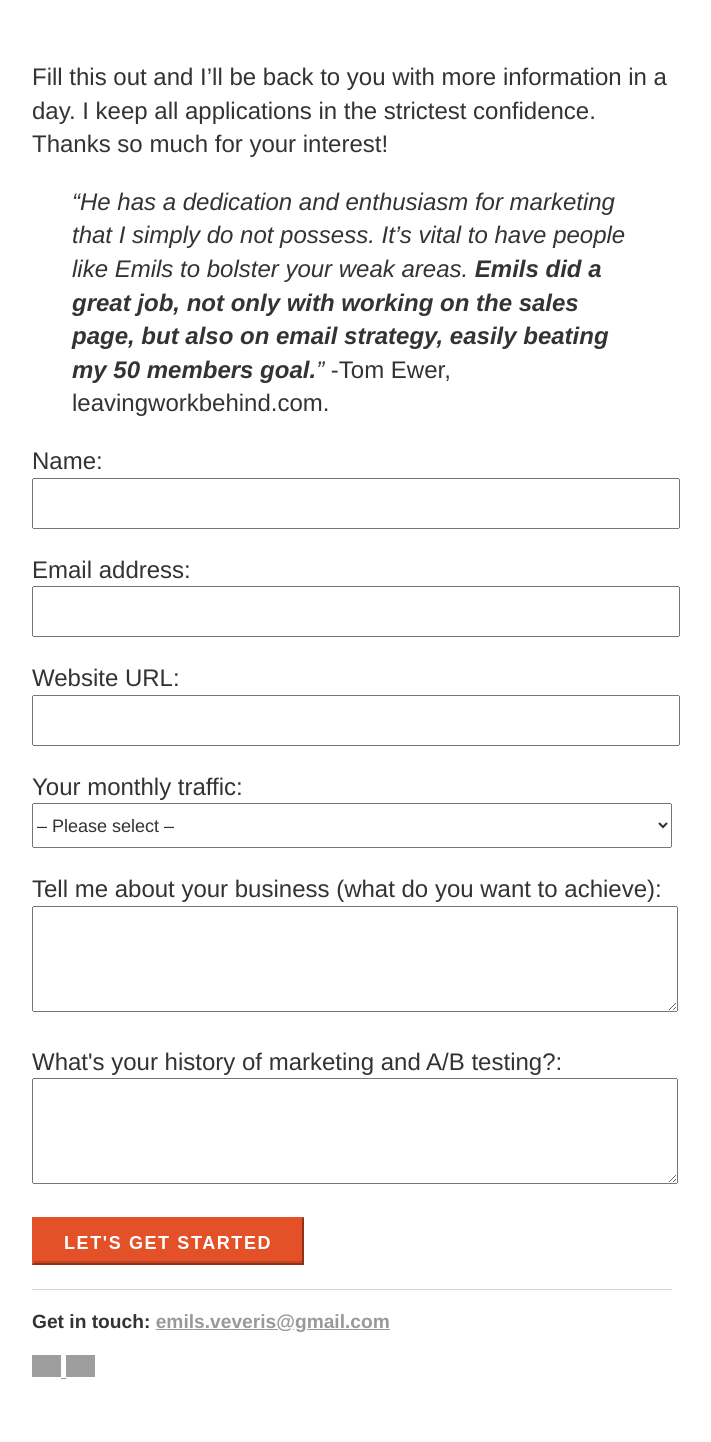
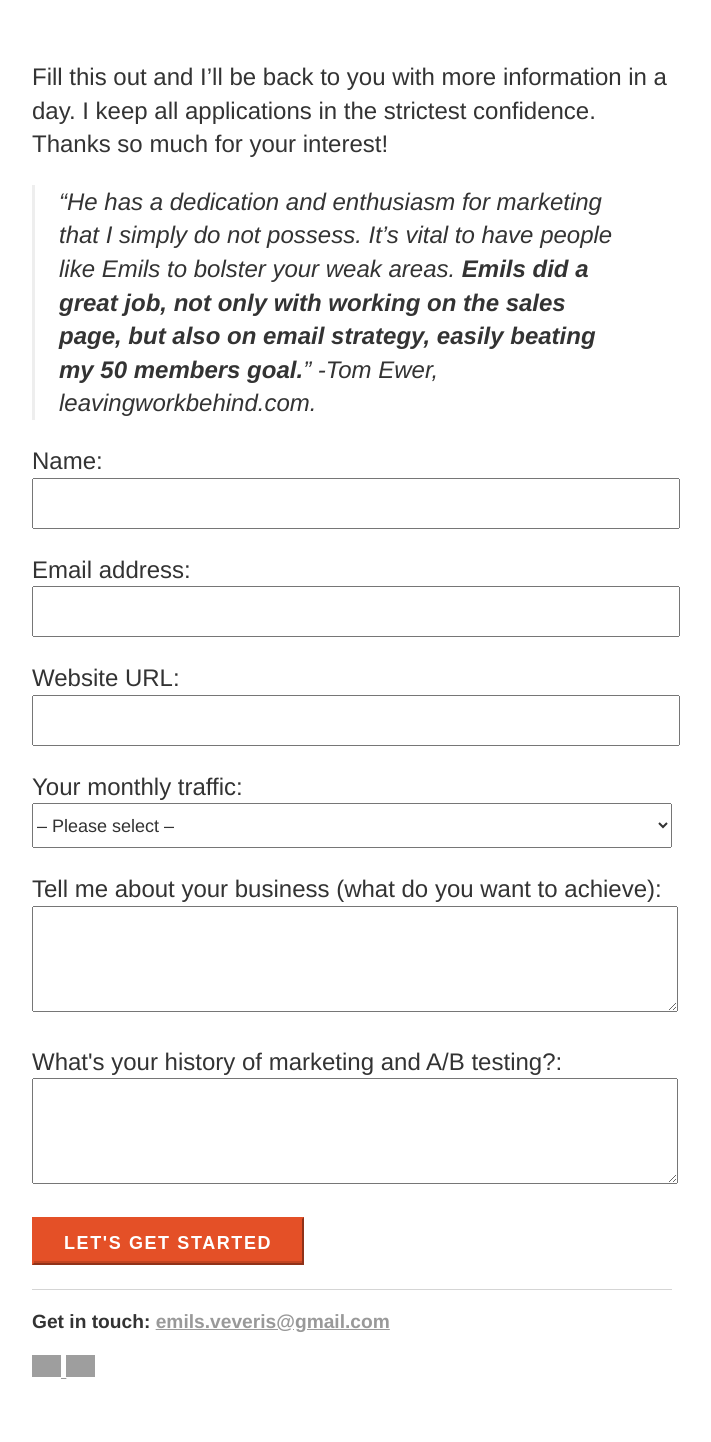
Before and after one commit to emilsw/ew, a Jekyll site: the page built from contact.md, in a window 1280 px wide. Shown: the whole page, without its empty margins (288-999 px from the left). Built offline with Jekyll 4.4.1, drawn with Linux system fonts in a browser that asks for light colours; grey boxes are pictures that could not be loaded.

Commit message:
Update main.css

```diff
--- a/css/main.css
+++ b/css/main.css
@@ -117,3 +117,11 @@ background-color: #E04216;
 border-color: #E04216;
 box-shadow: inset 0 2px 0 rgba(0, 0, 0, .15);
 }
+
+blockquote {
+    border-left: 3px solid #eee;
+    color: #666;
+    font-style: italic;
+    margin-left: 0;
+    padding-left: 1em;
+}
```
